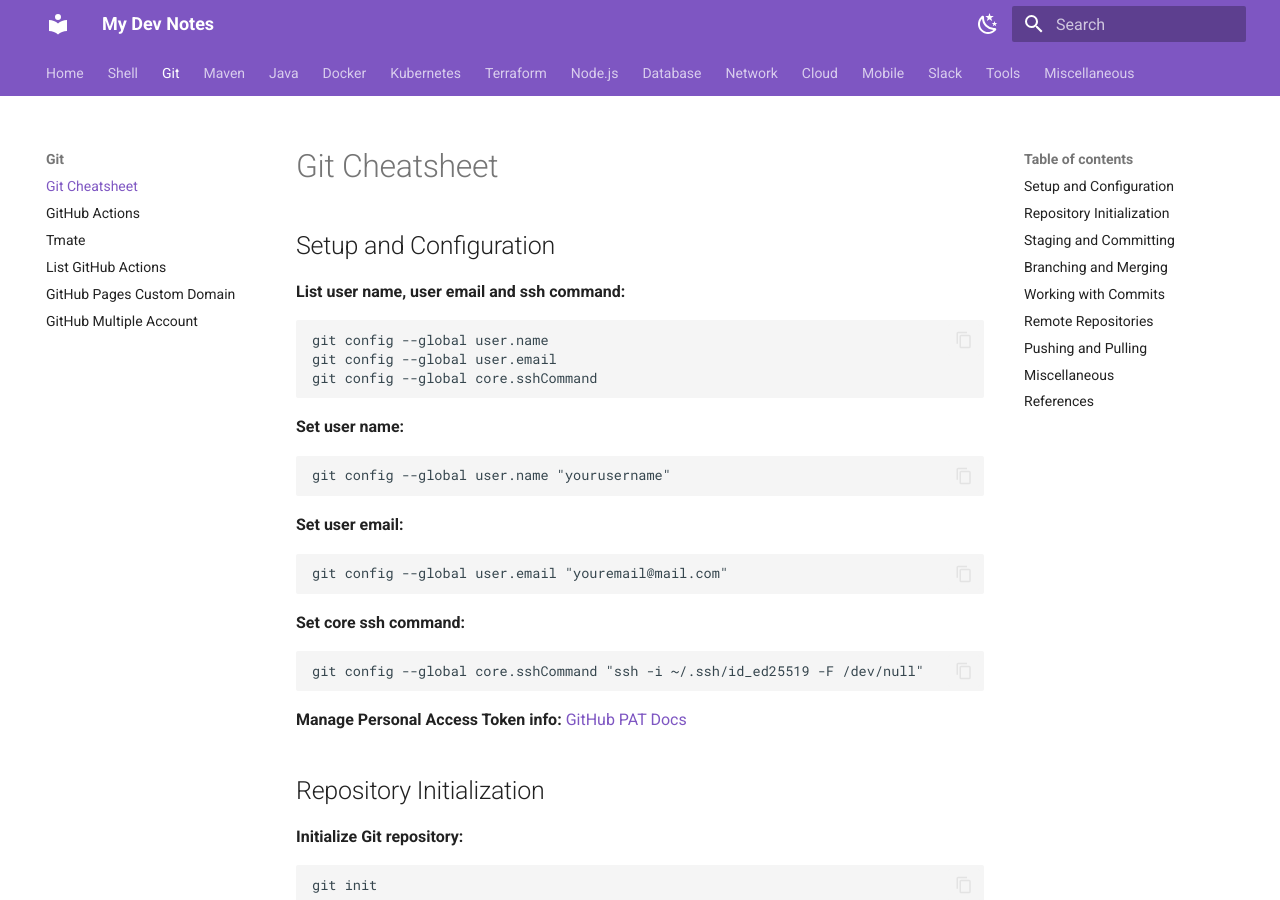
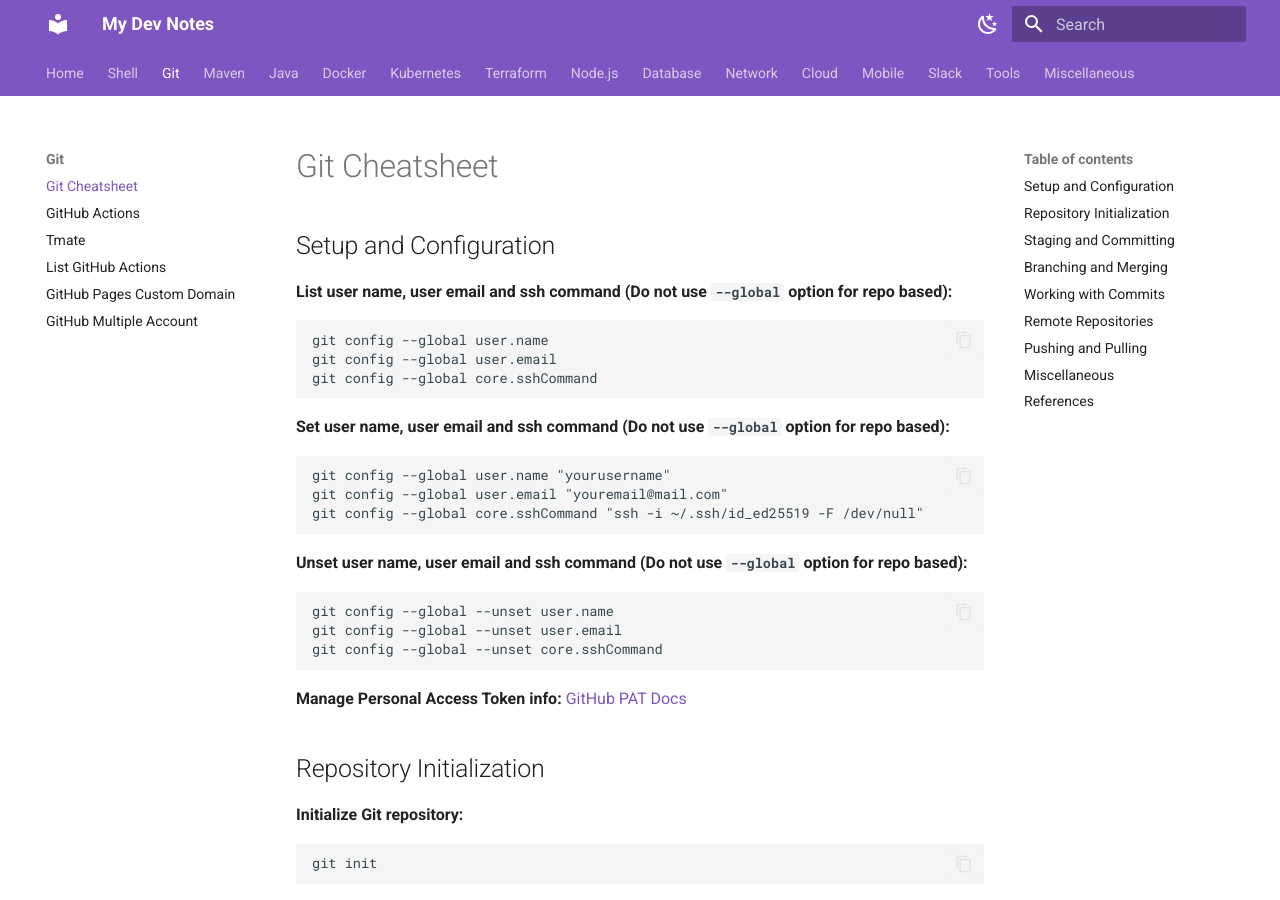
Before and after one commit to ozgurryazilimci/dev-notes, an MkDocs documentation site: the page built from docs/git/git-cheatsheet.md, in a window 1280 px wide and 900 px high. Built offline with MkDocs 1.6.1 and Material for MkDocs 9.7.7, drawn with Linux system fonts in a browser that asks for light colours.

````diff
--- a/docs/git/git-cheatsheet.md
+++ b/docs/git/git-cheatsheet.md
@@ -2,7 +2,7 @@
 
 ## Setup and Configuration
 
-**List user name, user email and ssh command:**
+**List user name, user email and ssh command (Do not use `--global` option for repo based):**
 
 ```bash
 git config --global user.name
@@ -10,22 +10,20 @@ git config --global user.email
 git config --global core.sshCommand
 ```
 
-**Set user name:**
+**Set user name, user email and ssh command (Do not use `--global` option for repo based):**
 
 ```bash
 git config --global user.name "yourusername"
+git config --global user.email "youremail@mail.com"
+git config --global core.sshCommand "ssh -i ~/.ssh/id_ed25519 -F /dev/null"
 ```
 
-**Set user email:**
+**Unset user name, user email and ssh command (Do not use `--global` option for repo based):**
 
 ```bash
-git config --global user.email "youremail@mail.com"
-```
-
-**Set core ssh command:**
-
-```bash
-git config --global core.sshCommand "ssh -i ~/.ssh/id_ed25519 -F /dev/null"
+git config --global --unset user.name
+git config --global --unset user.email
+git config --global --unset core.sshCommand
 ```
 
 **Manage Personal Access Token info:**
--- a/mkdocs.yml
+++ b/mkdocs.yml
@@ -129,6 +129,7 @@ nav:
           - PostgreSQL Cheatsheet: database/postgresql/postgresql-cheatsheet.md
           - PostgreSQL JSONB Operations: database/postgresql/postgresql-jsonb-operations.md
   - Network:
+      - IP Addresses, IP Ranges, CIDR: network/ip-addresses-ip-ranges-cidr.md
       - DNS & Nameservers: network/dns-nameservers.md
       - DNS Records: network/dns-records.md
       - Domain & Hosting Lookup: network/domain-hosting-lookup.md
````
Also changed, not shown: docs/network/ip-addresses-ip-ranges-cidr.md (added, +97 -0 lines), docs/slack/slack-github-workflows.md (+5 -5 lines), docs/slack/slack-reminder.md (+2 -2 lines), docs/network/images/cidr_ip_block.png (added), docs/network/images/ip_address_bits.png (added), docs/network/images/ip_range.png (added).
